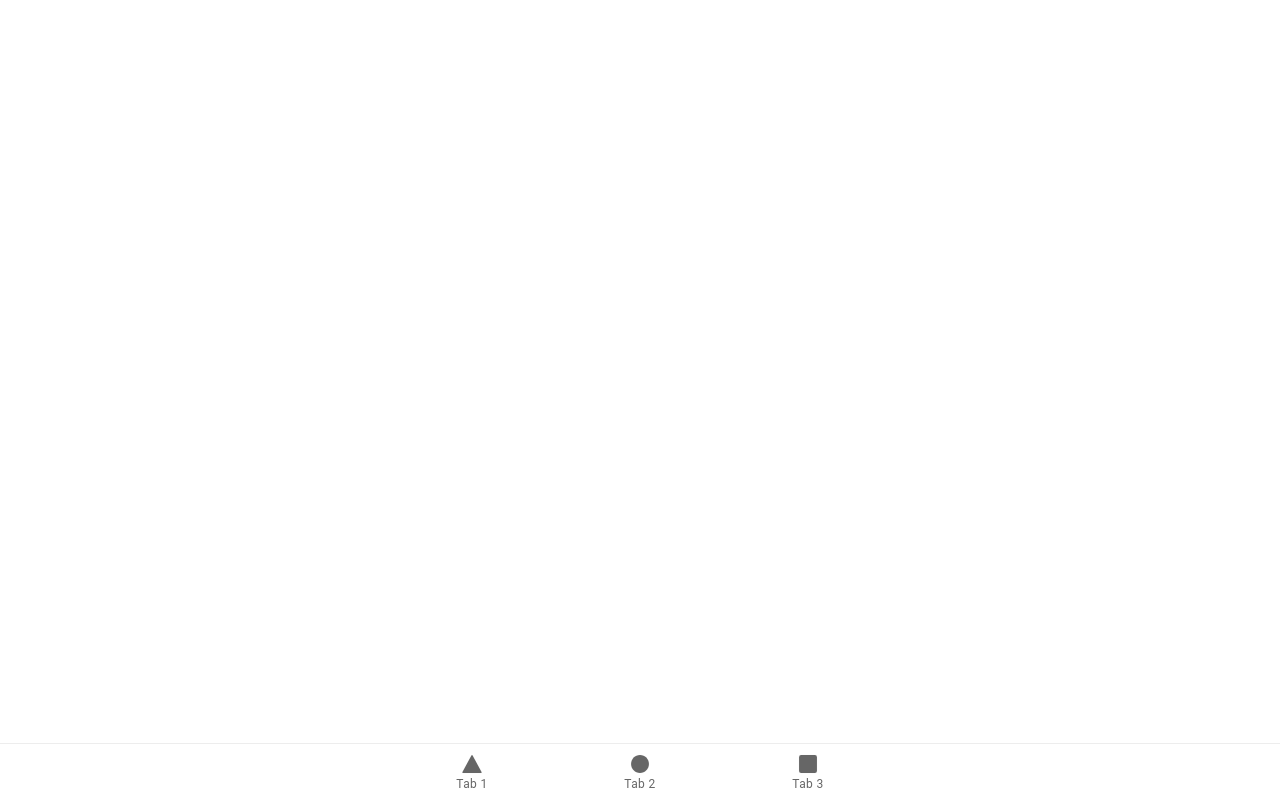
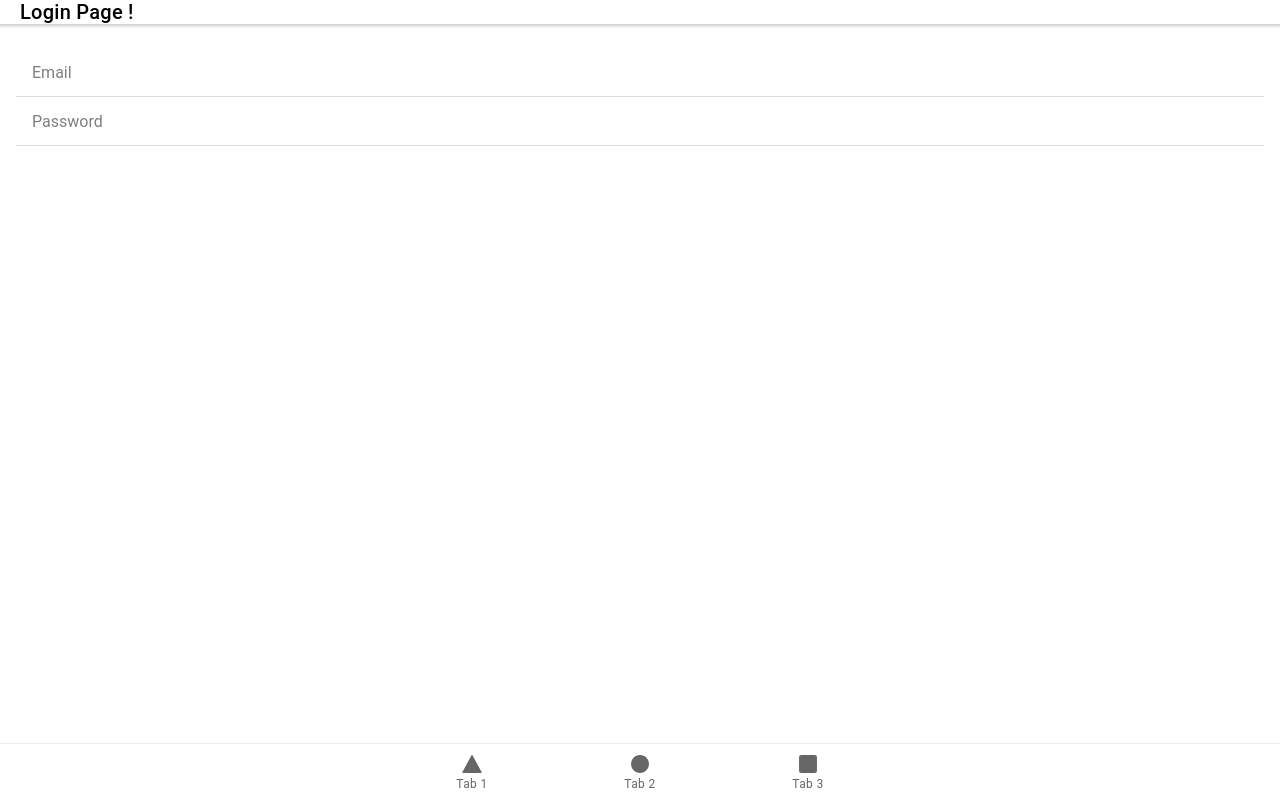
Before and after one commit to DreamTeamOberj/payeTonKawa, a React (Create React App) app: page /login in a window 1280 px wide. Built offline with nearby package versions, Linux system fonts and the light colour scheme.

Commit message:
add login page

```diff
--- a/src/App.tsx
+++ b/src/App.tsx
@@ -14,6 +14,7 @@ import { ellipse, square, triangle } from 'ionicons/icons';
 import Tab1 from './pages/Tab1';
 import Tab2 from './pages/Tab2';
 import Tab3 from './pages/Tab3';
+import Login from './pages/login';
 
 /* Core CSS required for Ionic components to work properly */
 import '@ionic/react/css/core.css';
@@ -41,6 +42,9 @@ const App: React.FC = () => (
     <IonReactRouter>
       <IonTabs>
         <IonRouterOutlet>
+          <Route exact path="/login">
+            <Login />
+          </Route>
           <Route exact path="/tab1">
             <Tab1 />
           </Route>
--- /dev/null
+++ b/src/pages/login.tsx
@@ -0,0 +1,27 @@
+import { IonButton, IonContent, IonHeader, IonInput, IonItem, IonLabel, IonList, IonPage, IonTitle, IonToolbar } from '@ionic/react';
+import ExploreContainer from '../components/ExploreContainer';
+import './login.css';
+
+const Login: React.FC = () => {
+    return (
+        <IonPage>
+            <IonHeader>
+                <IonTitle>
+                    Login Page !
+                </IonTitle>
+            </IonHeader>
+            <IonContent className='ion-padding'>
+                <IonList>
+                    <IonItem>
+                        <IonInput placeholder='Email' type='email'></IonInput>
+                    </IonItem>
+                    <IonItem>
+                        <IonInput placeholder='Password' type='password'></IonInput>
+                    </IonItem>
+                </IonList>
+            </IonContent>
+        </IonPage>
+    );
+};
+
+export default Login;
```
Also changed, not shown: src/pages/login.css (added).
